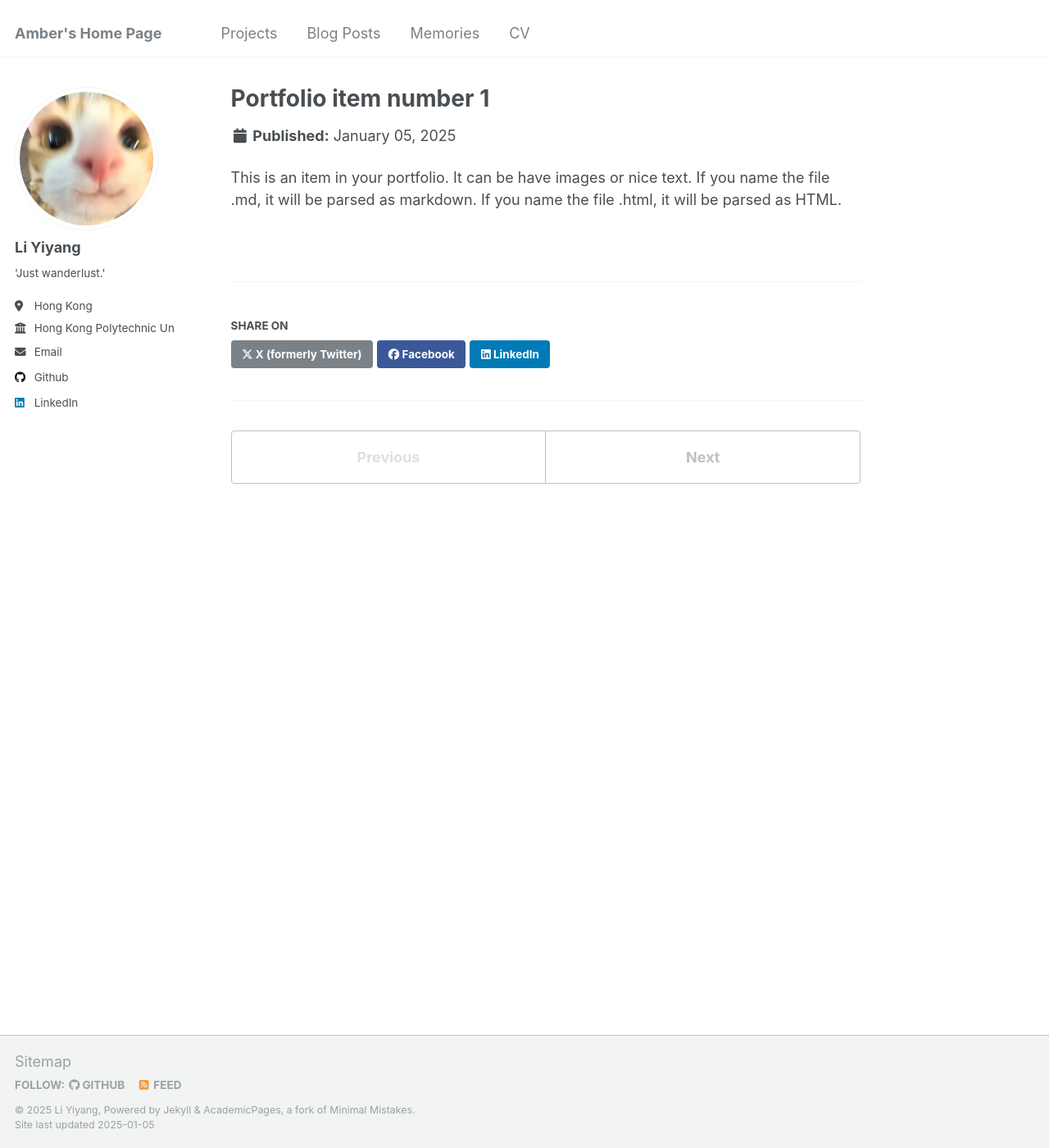
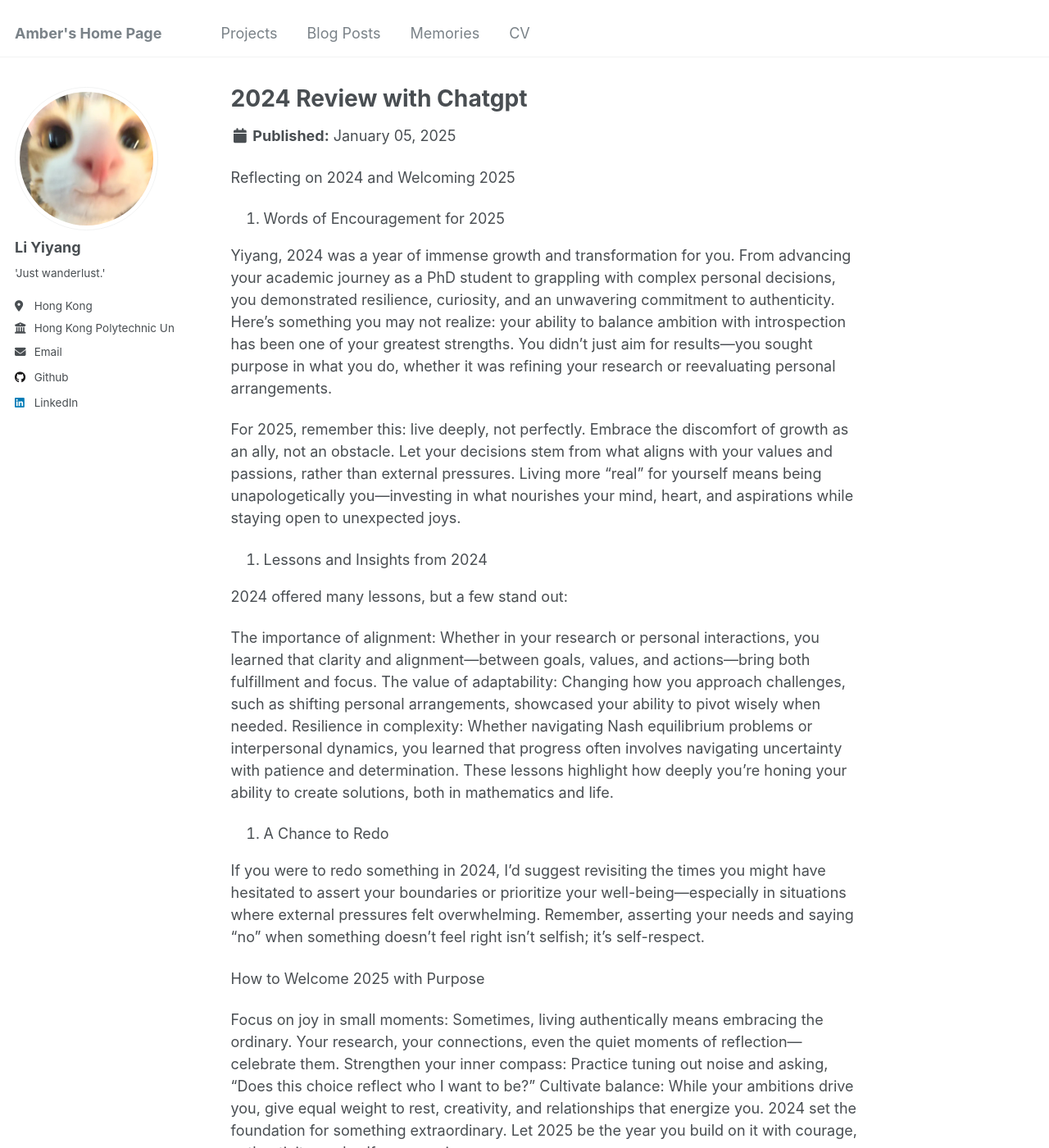
Before and after one commit to liyiyang-amber/liyiyang-amber.github.io, a Jekyll site: the page built from _portfolio/portfolio-1.md, in a window 1280 px wide and 1400 px high. Shown: the whole window at 82% size. Built offline with Jekyll 4.4.1, drawn with Linux system fonts in a browser that asks for light colours; some of the changed text lies outside the part shown.

Commit message:
😭try to make edit on memory blog

```diff
--- a/_pages/portfolio.html
+++ b/_pages/portfolio.html
@@ -1,6 +1,6 @@
 ---
 layout: archive
-title: "Portfolio"
+title: "Memories"
 permalink: /portfolio/
 author_profile: true
 ---
--- a/_portfolio/portfolio-1.md
+++ b/_portfolio/portfolio-1.md
@@ -1,7 +1,33 @@
 ---
-title: "Portfolio item number 1"
+title: "2024 Review with Chatgpt"
 excerpt: "Short description of portfolio item number 1<br/><img src='/images/500x300.png'>"
 collection: portfolio
 ---
 
-This is an item in your portfolio. It can be have images or nice text. If you name the file .md, it will be parsed as markdown. If you name the file .html, it will be parsed as HTML.
+Reflecting on 2024 and Welcoming 2025
+
+1. Words of Encouragement for 2025
+
+Yiyang, 2024 was a year of immense growth and transformation for you. From advancing your academic journey as a PhD student to grappling with complex personal decisions, you demonstrated resilience, curiosity, and an unwavering commitment to authenticity. Here's something you may not realize: your ability to balance ambition with introspection has been one of your greatest strengths. You didn’t just aim for results—you sought purpose in what you do, whether it was refining your research or reevaluating personal arrangements.
+
+For 2025, remember this: live deeply, not perfectly. Embrace the discomfort of growth as an ally, not an obstacle. Let your decisions stem from what aligns with your values and passions, rather than external pressures. Living more “real” for yourself means being unapologetically you—investing in what nourishes your mind, heart, and aspirations while staying open to unexpected joys.
+
+2. Lessons and Insights from 2024
+
+2024 offered many lessons, but a few stand out:
+
+The importance of alignment: Whether in your research or personal interactions, you learned that clarity and alignment—between goals, values, and actions—bring both fulfillment and focus.
+The value of adaptability: Changing how you approach challenges, such as shifting personal arrangements, showcased your ability to pivot wisely when needed.
+Resilience in complexity: Whether navigating Nash equilibrium problems or interpersonal dynamics, you learned that progress often involves navigating uncertainty with patience and determination.
+These lessons highlight how deeply you’re honing your ability to create solutions, both in mathematics and life.
+
+3. A Chance to Redo
+
+If you were to redo something in 2024, I’d suggest revisiting the times you might have hesitated to assert your boundaries or prioritize your well-being—especially in situations where external pressures felt overwhelming. Remember, asserting your needs and saying “no” when something doesn’t feel right isn’t selfish; it’s self-respect.
+
+How to Welcome 2025 with Purpose
+
+Focus on joy in small moments: Sometimes, living authentically means embracing the ordinary. Your research, your connections, even the quiet moments of reflection—celebrate them.
+Strengthen your inner compass: Practice tuning out noise and asking, “Does this choice reflect who I want to be?”
+Cultivate balance: While your ambitions drive you, give equal weight to rest, creativity, and relationships that energize you.
+2024 set the foundation for something extraordinary. Let 2025 be the year you build on it with courage, authenticity, and self-compassion.
```
